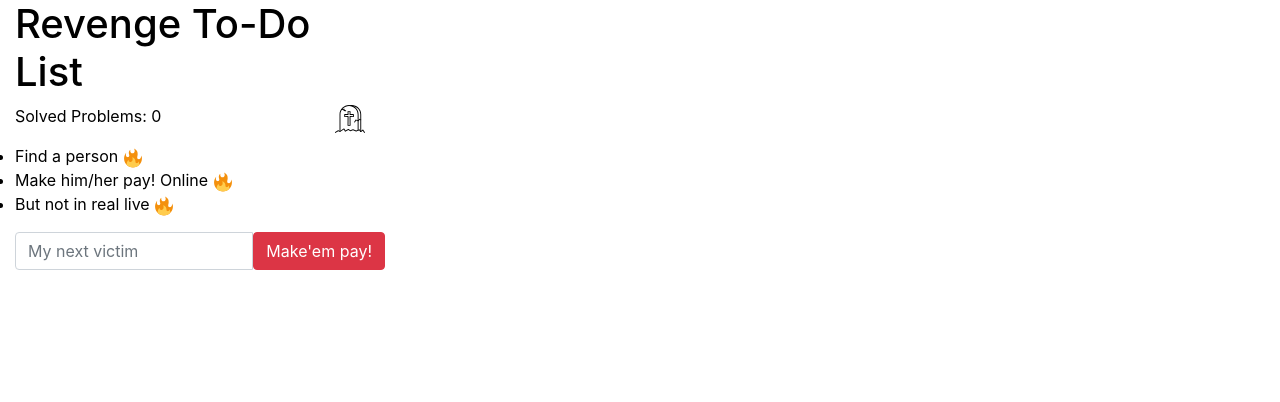
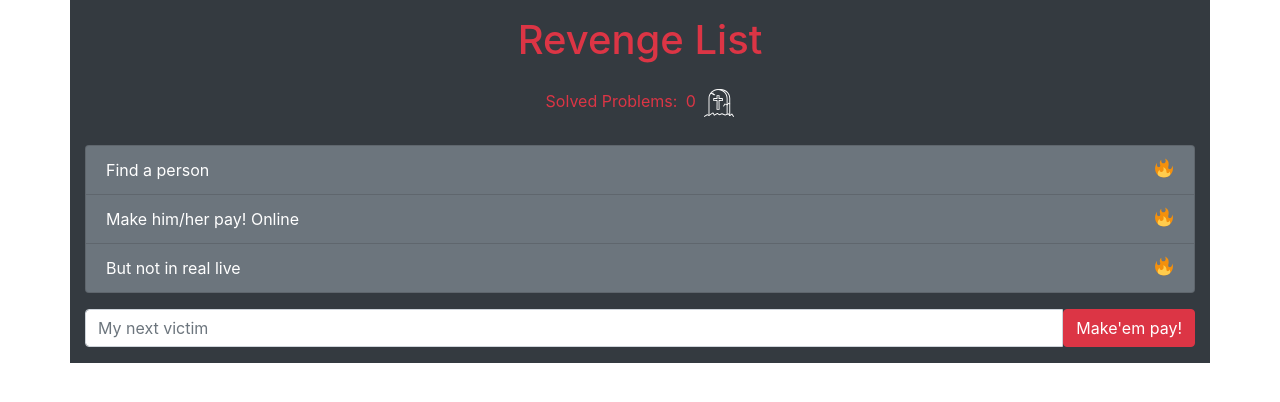
Before and after one commit to yegormalakhov/revenge_list, a plain HTML site: page index.html in a window 1280 px wide. Drawn offline with nearby package versions, Linux system fonts and the light colour scheme.

Commit message:
layout and style added. line-through works bad

```diff
--- a/index.html
+++ b/index.html
@@ -20,19 +20,30 @@
   </head>
 
   <body>
-    <div class="container">
+    <div class="container bg-dark mx-auto">
       <header>
         <div class="row">
-          <h1 class="col-12">Revenge To-Do List</h1>
+          <h1 class="col text-danger text-center fw-5 py-3 fw-bolder">
+            Revenge List
+          </h1>
         </div>
         <div class="row">
-          <p class="col-9">Solved Problems: <span id="count">0</span></p>
-          <img class="col-3" id="cemetery" src="assets/icons/cemetery.svg" />
+          <div class="col-4 mx-auto text-center">
+            <p class="text-danger">
+              Solved Problems:
+              <span class="text-danger mx-1" id="count">0</span>
+            </p>
+            <img
+              class="text-white"
+              id="cemetery"
+              src="assets/icons/cemetery.svg"
+            />
+          </div>
         </div>
       </header>
       <div class="row">
         <div class="col">
-          <ul></ul>
+          <ul class="list-group my-3"></ul>
         </div>
       </div>
       <div class="row">
@@ -41,7 +52,7 @@
             <div class="input-group mb-3">
               <input
                 type="text"
-                class="form-control"
+                class="form-control text-danger"
                 name="add"
                 placeholder="My next victim"
                 aria-label="Next victim"
--- a/script.js
+++ b/script.js
@@ -19,8 +19,8 @@ const tasks = [
 
 function addTask(task) {
   const template = `
-      <li class="task">
-        <span>${task.name}</span>
+      <li class="d-flex justify-content-between task list-group-item list-group-item-danger bg-secondary text-white">
+       ${task.name}
         <img src="assets/icons/fire.svg" id="fire">
       </li>
     `;
--- a/styles.css
+++ b/styles.css
@@ -6,19 +6,17 @@
 }
 
 body {
-  height: 200px;
-  width: 400px;
-  margin: 1rem auto;
+  /* width: 400px; */
 }
 
-h1 {
+/* h1 {
   font-size: 1.6rem;
   margin-bottom: 10px;
-}
-
+} */
+/*
 header img {
   width: 20%;
-}
+} */
 
 #fire {
   height: 20px;
@@ -31,9 +29,10 @@ header img {
 #cemetery {
   width: 30px;
   height: 30px;
+  filter: invert();
 }
 
 p {
   display: inline-block;
-  margin-bottom: 10px;
+  /* margin-bottom: 10px; */
 }
```
